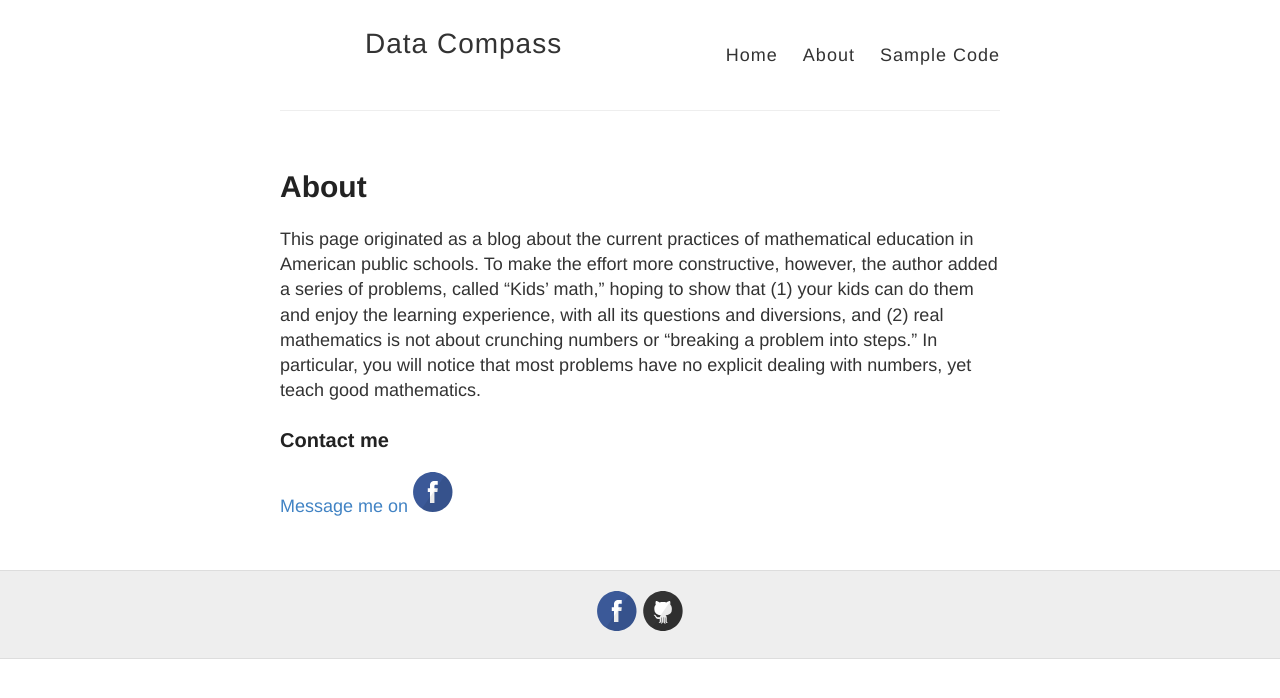
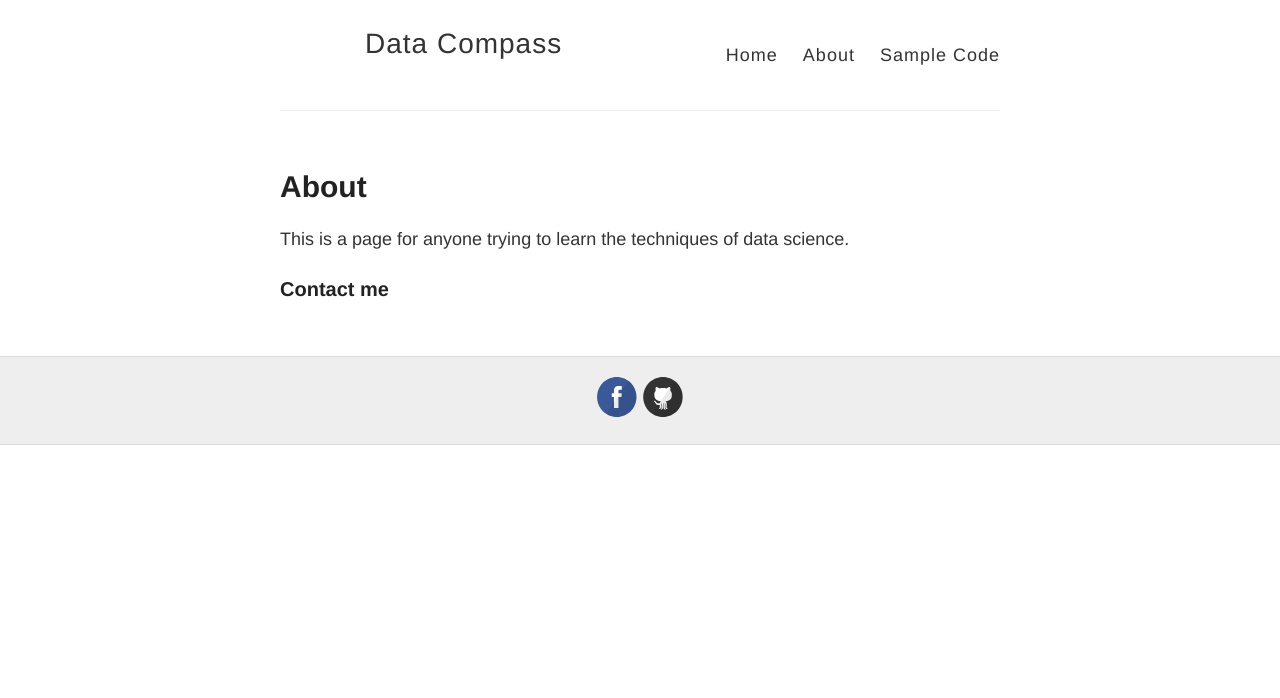
Before and after one commit to datacompass/datacompass.github.io, a Jekyll site: the page built from about.md, in a window 1280 px wide. Shown: the top 698 px of the page. Built offline with Jekyll 4.4.1, drawn with Linux system fonts in a browser that asks for light colours.

Commit message:
Update about.md

```diff
--- a/about.md
+++ b/about.md
@@ -4,8 +4,6 @@ title: About
 permalink: /about/
 ---
 
-This page originated as a blog about the current practices of mathematical education in American public schools. To make the effort more constructive, however, the author added a series of problems, called "Kids' math," hoping to show that (1) your kids can do them and enjoy the learning experience, with all its questions and diversions, and (2) real mathematics is not about crunching numbers or "breaking a problem into steps." In particular, you will notice that most problems have no explicit dealing with numbers, yet teach good mathematics.
+This is a page for anyone trying to learn the techniques of data science.
 
 ### Contact me
-
-[Message me on <i class="svg-icon facebook"></i>](https://www.facebook.com/pg/Mathematical-education-what-is-and-what-could-be-180553125304169/about/?ref=page_internal)
```
